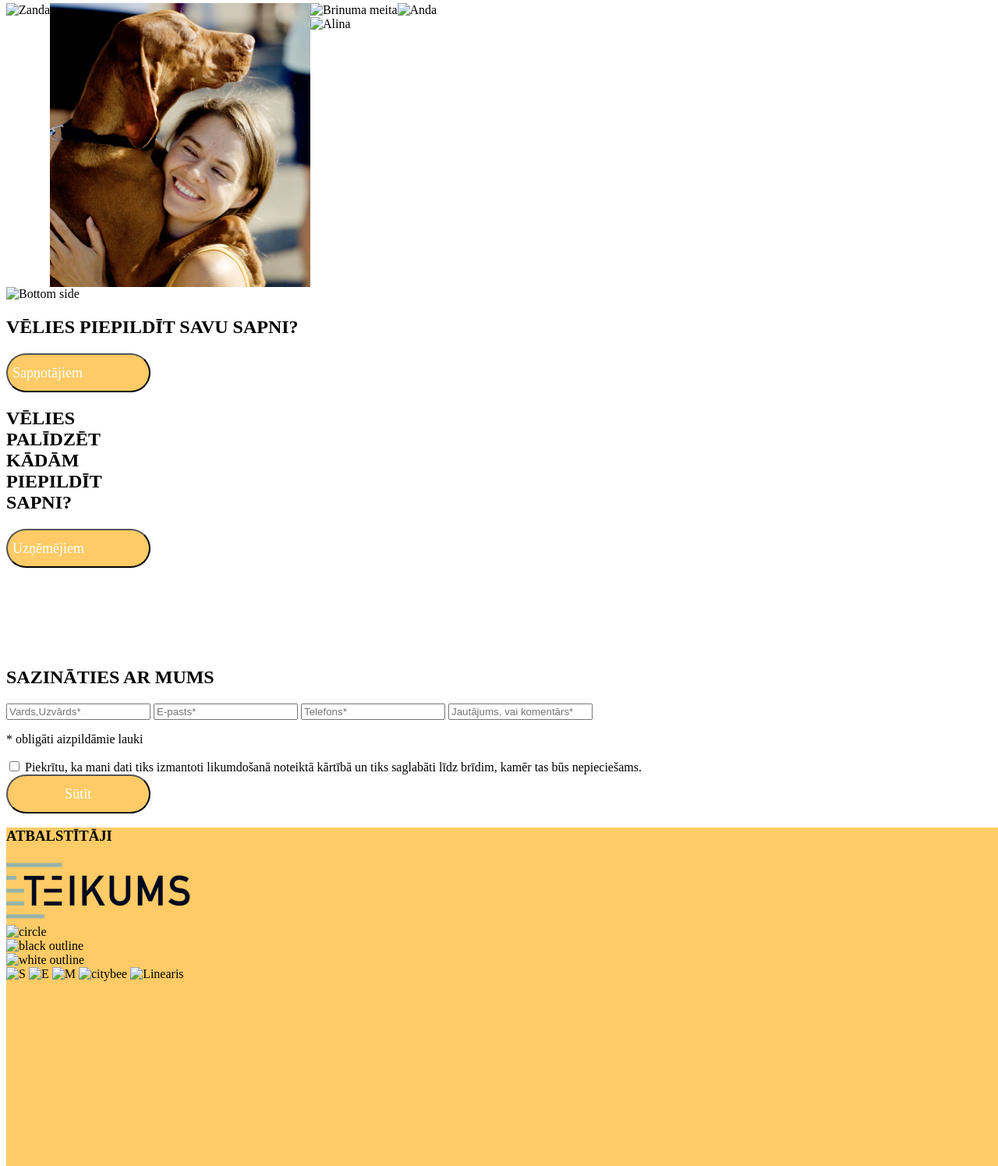
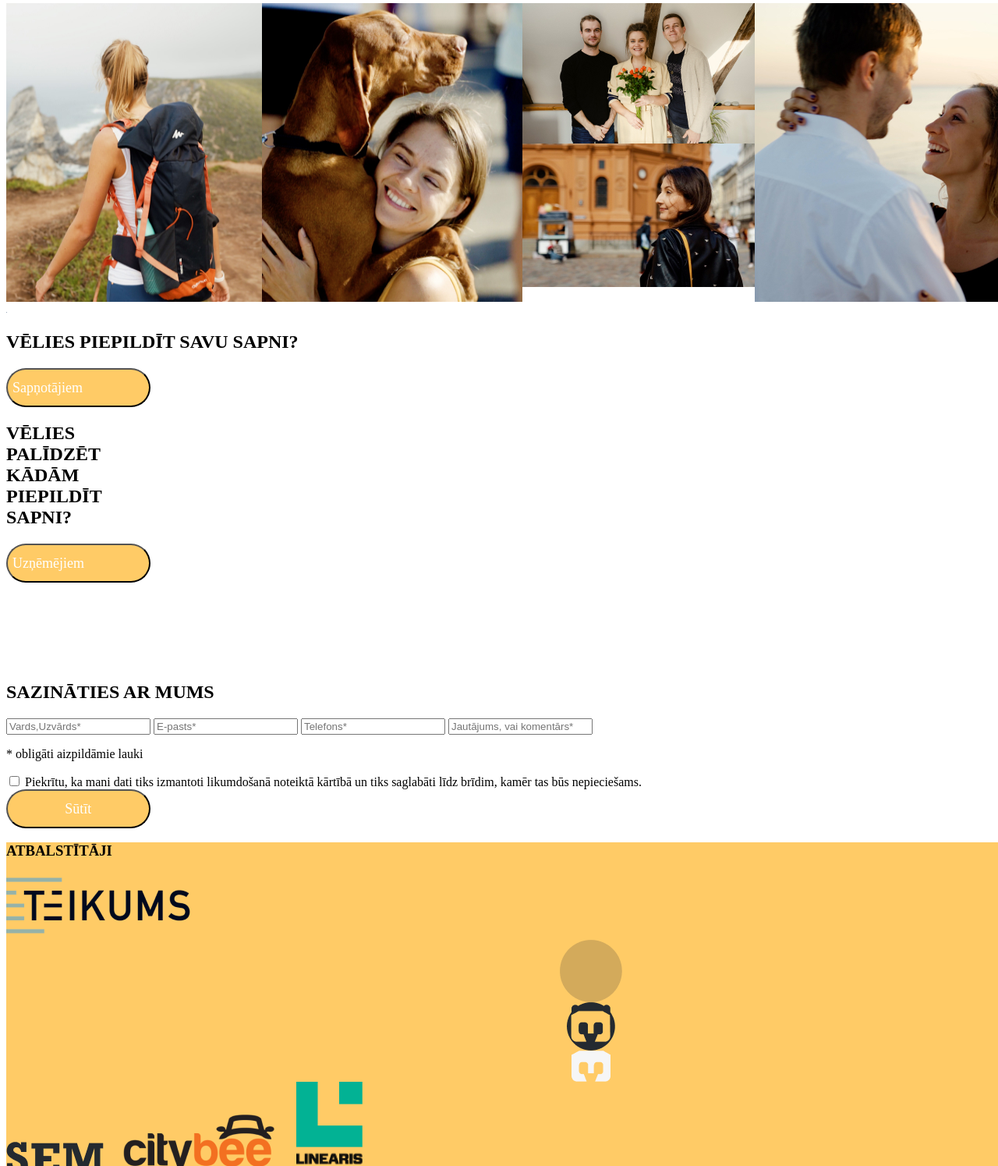
Before and after one commit to lainedf/KvalDarbs, a plain HTML site: page index.html in a window 1280 px wide. Shown: the part 1305-2800 px from the top of the page at 78% size. Drawn offline with Linux system fonts and the light colour scheme; files that its build step writes are made by us from their sources; files whose address does not match are found by name.

Commit message:
Update index.html

```diff
--- a/index.html
+++ b/index.html
@@ -2,14 +2,14 @@
 <html>
 	<head>
 		<title>Sparkle heart</title>
-		<link rel="stylesheet" href="assets/css/style.css">
+		<link rel="stylesheet" href="Task_2_Laine_Znots-Znotiņa/assets/css/style.css">
 		<link rel="shortcut icon" type="image/png" href="Task_2_Laine_Znots-Znotiņa/assets/img/GoldenV2Logo 3.png">
 	</head>
 	<body>
 		<header>
 			<div class="header-content">
 				<div class="header-logo">
-					<img src="assets/img/BlackLogo 3.jpg" alt="Sparkle heart logo">
+					<img src="Task_2_Laine_Znots-Znotiņa/assets/img/BlackLogo 3.jpg" alt="Sparkle heart logo">
 				</div>
 				<div class="menu">
 					<ul class="menu-list">
@@ -30,7 +30,7 @@
 		</header>
 		<section id="Sparkle-video">
 			<div class="video">
-				<img src="assets/img/Sparkle Video 1.png" alt="Bottom side">
+				<img src="Task_2_Laine_Znots-Znotiņa/assets/img/Sparkle Video 1.png" alt="Bottom side">
 			</div>
 			<div class="play button">
 			</div>
@@ -47,16 +47,16 @@
 		<section id="pictures">
 			<div class="flex-container">
 
-			<img src="assets/img/Zanda_1.jpg" alt="Zanda">
+			<img src="Task_2_Laine_Znots-Znotiņa/assets/img/Zanda_1.jpg" alt="Zanda">
 				<img src="assets/img/Sibilla_4.jpg" alt="Sibilla">
 				<div class="side">
-					<img src="assets/img/Brinuma_meita-15.jpg" alt="Brinuma meita">
-					<img src="assets/img/Alina_1 1.jpg" alt="Alina">
+					<img src="Task_2_Laine_Znots-Znotiņa/assets/img/Brinuma_meita-15.jpg" alt="Brinuma meita">
+					<img src="Task_2_Laine_Znots-Znotiņa/assets/img/Alina_1 1.jpg" alt="Alina">
 				</div>
-				<img src="assets/img/Anda_2 1.jpg" alt="Anda">
+				<img src="Task_2_Laine_Znots-Znotiņa/assets/img/Anda_2 1.jpg" alt="Anda">
 			</div>
 			<div class="bottom-side">
-				<img src="assets/img/Vector.png" alt="Bottom side">
+				<img src="Task_2_Laine_Znots-Znotiņa/assets/img/Vector.png" alt="Bottom side">
 			</div>
 			<div class="ripped-opposite">
 			</div>
@@ -97,22 +97,22 @@
 			<div>
 				<img src="assets/img/getlogo 1.png" alt="Teikums">
 				<div class ="SEM-logo">
-					<img src="assets/img/Vector (3).png" alt="circle" class="center" id="back">
-					<img src="assets/img/Vector (10).png" alt="black outline" class="center" id="middle">
-					<img src="assets/img/Vector (2).png" alt="white outline" class="center" id="front">
+					<img src="Task_2_Laine_Znots-Znotiņa/assets/img/Vector (3).png" alt="circle" class="center" id="back">
+					<img src="Task_2_Laine_Znots-Znotiņa/assets/img/Vector (10).png" alt="black outline" class="center" id="middle">
+					<img src="Task_2_Laine_Znots-Znotiņa/assets/img/Vector (2).png" alt="white outline" class="center" id="front">
 				</div>
-					<img src="assets/img/Vector (4).png" alt="S">
-					<img src="assets/img/Vector (5).png" alt="E">
-					<img src="assets/img/Vector (6).png" alt="M">
+					<img src="Task_2_Laine_Znots-Znotiņa/assets/img/Vector (4).png" alt="S">
+					<img src="Task_2_Laine_Znots-Znotiņa/assets/img/Vector (5).png" alt="E">
+					<img src="Task_2_Laine_Znots-Znotiņa/assets/img/Vector (6).png" alt="M">
 
-				<img src="assets/img/Citybee-logo 1.png" alt="citybee">
-				<img src="assets/img/logo1 1.png" alt="Linearis">
+				<img src="Task_2_Laine_Znots-Znotiņa/assets/img/Citybee-logo 1.png" alt="citybee">
+				<img src="Task_2_Laine_Znots-Znotiņa/assets/img/logo1 1.png" alt="Linearis">
 			</div>
 		</section>
 		<footer>
 			<div class="content">
 				<div id="bottom-logo">
-					<img src="assets/img/GoldenV2Logo 3.png" alt="golden">
+					<img src="Task_2_Laine_Znots-Znotiņa/assets/img/GoldenV2Logo 3.png" alt="golden">
 				</div>
 				<div id="menu-options">
 					<ul class="menu-list">
@@ -138,8 +138,8 @@
 				<p>© SparkleHeart 2020.<br> Visas tiesības aizsargātas.</p>
 				</div>
 				<div id="soc-med">
-					<a href=""><img src="assets/img/Vector (7).png" alt="facebook"></a>
-					<a href=""><img src="assets/img/Vector (8).png" alt="instagram"></a>
+					<a href=""><img src="Task_2_Laine_Znots-Znotiņa/assets/img/Vector (7).png" alt="facebook"></a>
+					<a href=""><img src="Task_2_Laine_Znots-Znotiņa/assets/img/Vector (8).png" alt="instagram"></a>
 				</div>
 				<div id="Priv-pol">
 				<a href="">Privātuma politika</a>
```
